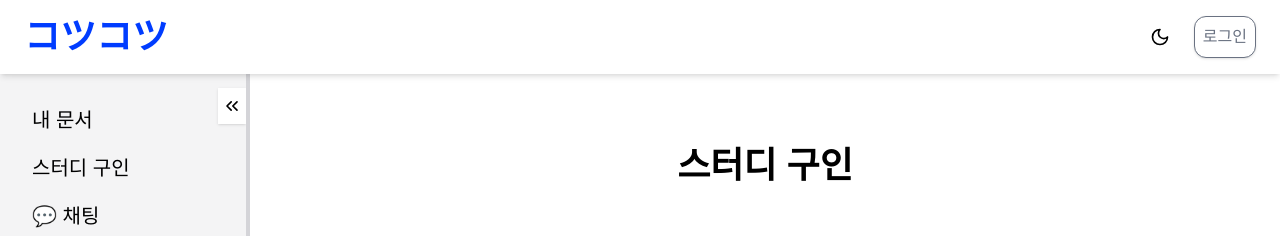
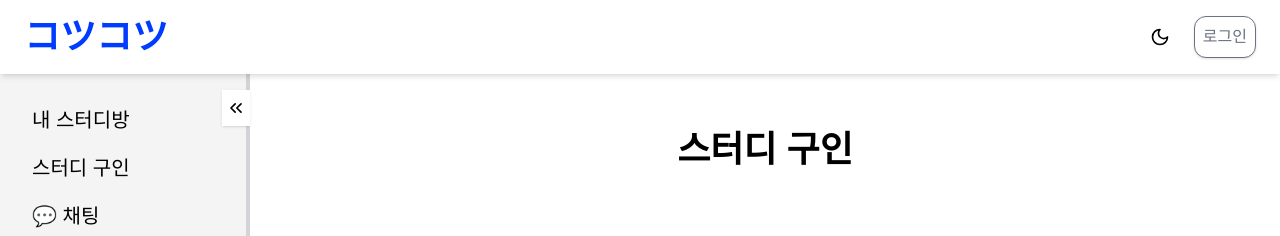
Before and after one commit to Globalin-IT-3Group/frontend, a React (Vite) app: page /study/recruit in a window 1280 px wide. Shown: the top 236 px of the page. Built offline with nearby package versions, Linux system fonts and the light colour scheme; no server answers; a web font is replaced by a local one.

Commit message:
update: 사이드바 열기 버튼 고정

```diff
--- a/src/components/MyInfo/PhoneNumber.jsx
+++ b/src/components/MyInfo/PhoneNumber.jsx
@@ -28,7 +28,7 @@ export default function PhoneNumber({ phoneNumber }) {
 
   return (
     <div className="flex items-center gap-8">
-      <label className="w-[193px] text-lg font-bold">전화번호</label>
+      <label className="w-[193px] text-xl font-bold">전화번호</label>
       <div className="flex items-center gap-2 flex-1">
         <span className="text-lg font-semibold">+82</span>
         <input
--- a/src/components/layouts/BaseLayout.jsx
+++ b/src/components/layouts/BaseLayout.jsx
@@ -1,11 +1,27 @@
 import ThemeProvider from "../../contexts/ThemeContext";
-import { useState } from "react";
+import { useState, useEffect } from "react";
 import { FiChevronsLeft, FiChevronsRight } from "react-icons/fi";
 import Navbar from "../navigation/Navbar"; // ← 상단에 고정될 네브바
 
 export default function BaseLayout({ children, SidebarComponent }) {
   const [sidebarOpen, setSidebarOpen] = useState(true);
   const [sidebarWidth, setSidebarWidth] = useState(250);
+  const [sidebarFullyClosed, setSidebarFullyClosed] = useState(false);
+  const [sidebarClosing, setSidebarClosing] = useState(false);
+
+  useEffect(() => {
+    if (!sidebarOpen) {
+      setSidebarClosing(true);
+      const timer = setTimeout(() => {
+        setSidebarFullyClosed(true);
+        setSidebarClosing(false);
+      }, 200);
+      return () => clearTimeout(timer);
+    } else {
+      setSidebarFullyClosed(false);
+      setSidebarClosing(false);
+    }
+  }, [sidebarOpen]);
 
   return (
     <ThemeProvider>
@@ -21,21 +37,19 @@ export default function BaseLayout({ children, SidebarComponent }) {
               width: sidebarOpen ? sidebarWidth : 0,
               minWidth: sidebarOpen ? "150px" : "0px",
             }}
-            className="bg-zinc-100 dark:bg-zinc-900 relative transition-all duration-300 overflow-hidden"
+            className="bg-zinc-100 dark:bg-zinc-900 relative transition-all duration-300 overflow-visible"
           >
             <div className="h-full">
               {SidebarComponent && <SidebarComponent />}
-
               {/* ＜ 닫기 버튼 */}
-              {sidebarOpen && (
+              {(sidebarOpen || sidebarClosing) && (
                 <button
                   onClick={() => setSidebarOpen(false)}
-                  className="absolute top-8 right-1 transform -translate-y-1/2 bg-white dark:bg-zinc-800 px-1 py-2 shadow hover:bg-zinc-200 dark:hover:bg-zinc-600"
+                  className="absolute top-4 right-0 z-50 bg-white dark:bg-zinc-800 px-1 py-2 shadow hover:bg-zinc-200 dark:hover:bg-zinc-600"
                 >
                   <FiChevronsLeft className="text-xl dark:text-white" />
                 </button>
               )}
-
               {/* 리사이즈 핸들 */}
               {sidebarOpen && (
                 <div
@@ -65,14 +79,15 @@ export default function BaseLayout({ children, SidebarComponent }) {
           {/* 메인 콘텐츠 */}
           <div className="flex-1 overflow-y-auto relative bg-white dark:bg-zinc-800 transition-all duration-300">
             {/* 열기 버튼 */}
-            {!sidebarOpen && (
+            {sidebarFullyClosed && (
               <button
                 onClick={() => setSidebarOpen(true)}
-                className="absolute top-8 left-7 transform -translate-y-1/2 -translate-x-full bg-white dark:bg-zinc-800 px-1 py-2 shadow z-50 hover:bg-zinc-200 dark:hover:bg-zinc-600"
+                className="fixed top-22 left-0 bg-white dark:bg-zinc-800 px-1 py-2 shadow z-50 hover:bg-zinc-200 dark:hover:bg-zinc-600"
               >
                 <FiChevronsRight className="text-xl dark:text-white" />
               </button>
             )}
+
             <div className="p-4">{children}</div>
           </div>
         </div>
--- a/src/components/navigation/BasicSidebar.jsx
+++ b/src/components/navigation/BasicSidebar.jsx
@@ -4,7 +4,14 @@ function BasicSidebar() {
   return (
     <div className="h-full p-4 dark:text-white">
       <ul className="p-4 space-y-5">
-        <li className="text-xl">내 문서</li>
+        <li>
+          <Link
+            to="/study/mystudyroom"
+            className="block text-xl flex hover:text-blue-500 transition-colors"
+          >
+            내 스터디방
+          </Link>
+        </li>
         <li>
           <Link
             to="/study/recruit"
--- a/src/main-router.jsx
+++ b/src/main-router.jsx
@@ -16,6 +16,7 @@ import CommunityPage from "./routes/community/CommunityPage";
 import BoardForm from "./routes/community/BoardForm";
 import BoardDetailPage from "./routes/community/BoardDetailPage";
 import StudyRequestFormModal from "./components/StudyRecruit/StudyRequestFormModal";
+import MyStudyRoomPage from "./routes/MyStudyRoom/MyStudyRoomPage";
 
 const routers = [
   {
@@ -62,7 +63,10 @@ const routers = [
   {
     path: "/study",
     element: <MainLayout />,
-    children: [{ path: "recruit", element: <StudyRecruitPage /> }],
+    children: [
+      { path: "recruit", element: <StudyRecruitPage /> },
+      { path: "mystudyroom", element: <MyStudyRoomPage /> },
+    ],
   },
   {
     path: "/join",
--- /dev/null
+++ b/src/routes/MyStudyRoom/MyStudyRoomPage.jsx
@@ -0,0 +1,15 @@
+export default function MyStudyRoomPage() {
+  return (
+    <div className="w-full max-w-[1100px] flex flex-col items-center justify-center mx-auto">
+      <h1 className="text-4xl font-bold mx-auto mt-10 mb-10">내 스터디방</h1>
+      <div className="flex gap-x-4">
+        <div className="w-[400px] h-[150px] rounded-2xl shadow-[0_0_6px_rgba(0,0,0,0.1)]">
+          아아
+        </div>
+        <div className="w-[400px] h-[150px] rounded-2xl shadow-[0_0_6px_rgba(0,0,0,0.1)]">
+          dd
+        </div>
+      </div>
+    </div>
+  );
+}
--- a/src/routes/StudyRecruit/StudyRecruitPage.jsx
+++ b/src/routes/StudyRecruit/StudyRecruitPage.jsx
@@ -40,7 +40,7 @@ export default function StudyRecruitPage() {
 
   return (
     <div className="flex flex-col items-center justify-center">
-      <h1 className="text-4xl font-bold mx-auto mt-14 mb-10">스터디 구인</h1>
+      <h1 className="text-4xl font-bold mx-auto mt-10 mb-10">스터디 구인</h1>
       <StudydRecruitBar />
       <div className="relative h-full">
         <div className="grid grid-cols-1 sm:grid-cols-2 lg:grid-cols-3 gap-8 h-full pr-2">
```
